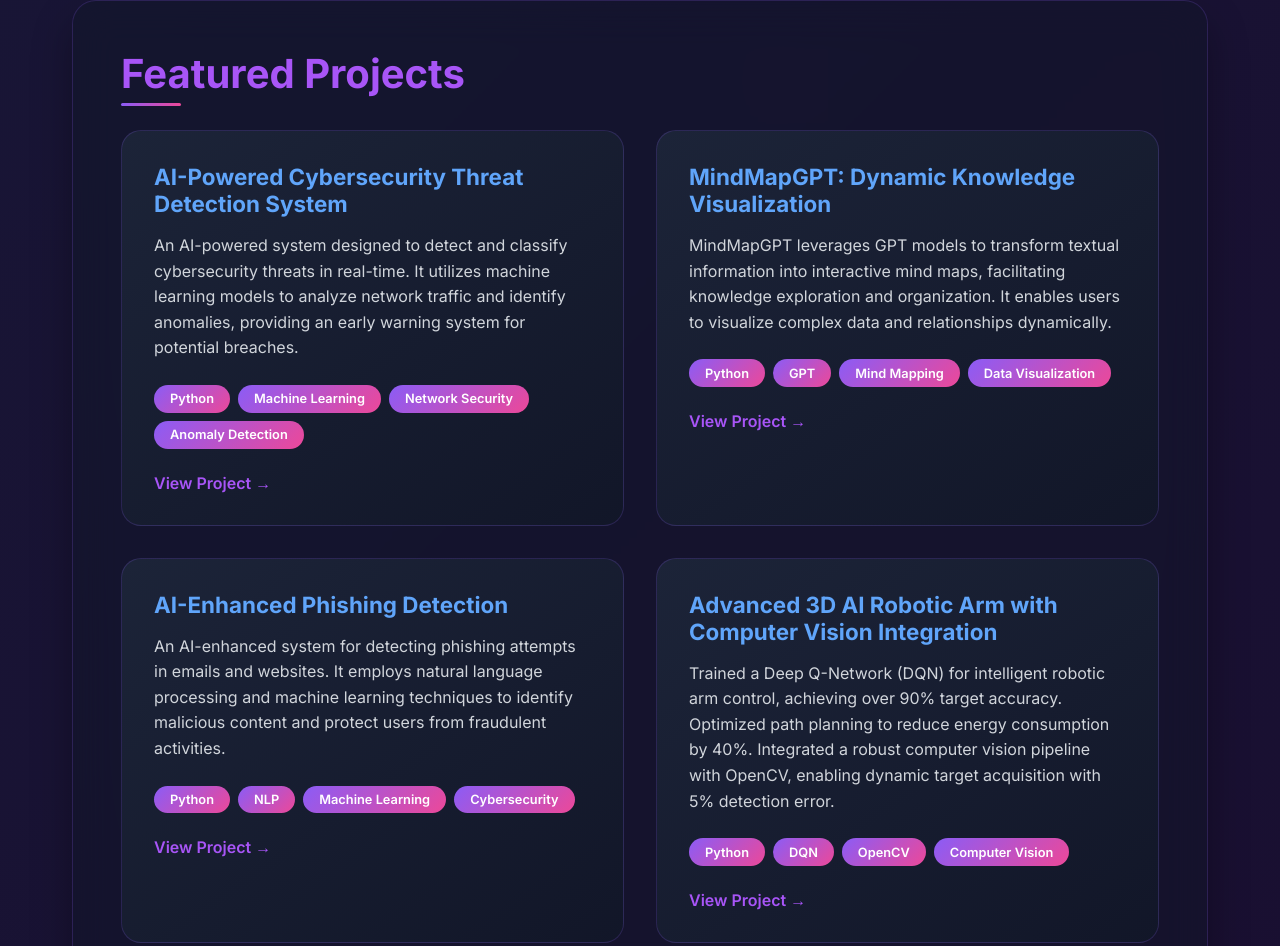
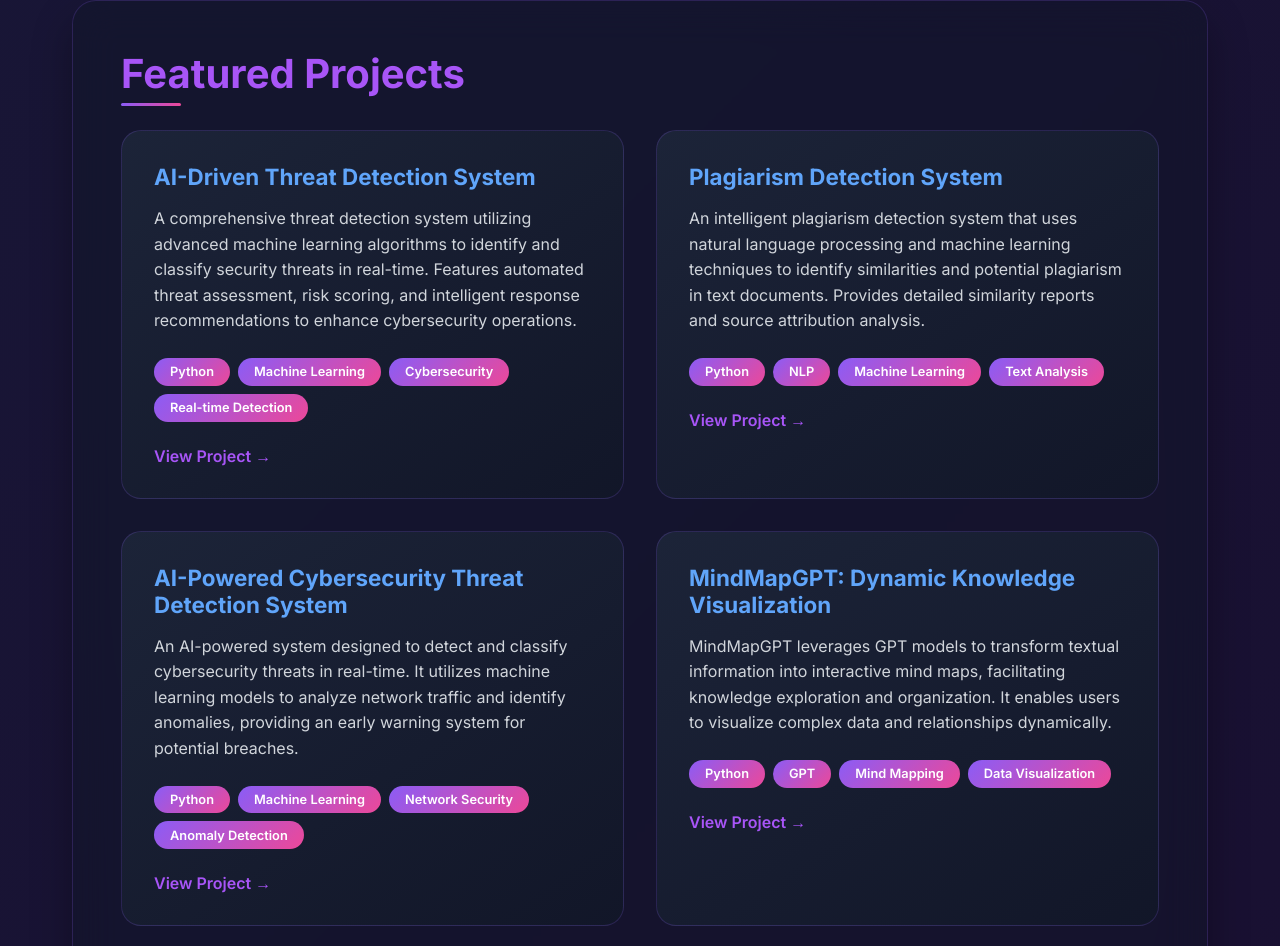
Before and after one commit to melisasvr/My-Portfolio, a plain HTML site: page index.html in a window 1280 px wide. Shown: the part 2053-2999 px from the top of the page. Drawn offline with Linux system fonts and the light colour scheme.

Commit message:
Add new projects: AI-Driven Threat Detection System and Plagiarism Detection System, update skills with CI/CD and Cypress

```diff
--- a/index.html
+++ b/index.html
@@ -627,6 +627,38 @@
                 <h2 class="section-title">Featured Projects</h2>
                 <div class="projects-grid">
                     <div class="project-card">
+                        <h3 class="project-title">AI-Driven Threat Detection System</h3>
+                        <p class="project-description">
+                            A comprehensive threat detection system utilizing advanced machine learning algorithms to identify and classify security threats in real-time. Features automated threat assessment, risk scoring, and intelligent response recommendations to enhance cybersecurity operations.
+                        </p>
+                        <div class="tech-tags">
+                            <span class="tech-tag">Python</span>
+                            <span class="tech-tag">Machine Learning</span>
+                            <span class="tech-tag">Cybersecurity</span>
+                            <span class="tech-tag">Real-time Detection</span>
+                        </div>
+                        <a href="https://github.com/melisasvr/AI-Driven-Threat-Detection-System" class="project-link" target="_blank" rel="noopener noreferrer">
+                            View Project →
+                        </a>
+                    </div>
+
+                    <div class="project-card">
+                        <h3 class="project-title">Plagiarism Detection System</h3>
+                        <p class="project-description">
+                            An intelligent plagiarism detection system that uses natural language processing and machine learning techniques to identify similarities and potential plagiarism in text documents. Provides detailed similarity reports and source attribution analysis.
+                        </p>
+                        <div class="tech-tags">
+                            <span class="tech-tag">Python</span>
+                            <span class="tech-tag">NLP</span>
+                            <span class="tech-tag">Machine Learning</span>
+                            <span class="tech-tag">Text Analysis</span>
+                        </div>
+                        <a href="https://github.com/melisasvr/Plagiarism-Detection-System" class="project-link" target="_blank" rel="noopener noreferrer">
+                            View Project →
+                        </a>
+                    </div>
+
+                    <div class="project-card">
                         <h3 class="project-title">AI-Powered Cybersecurity Threat Detection System</h3>
                         <p class="project-description">
                             An AI-powered system designed to detect and classify cybersecurity threats in real-time. It utilizes machine learning models to analyze network traffic and identify anomalies, providing an early warning system for potential breaches.
@@ -782,6 +814,8 @@
                             <span class="skill-tag">Postman</span>
                             <span class="skill-tag">GitHub</span>
                             <span class="skill-tag">Docker</span>
+                            <span class="skill-tag">CI/CD</span>
+                            <span class="skill-tag">Cypress</span>
                         </div>
                     </div>
 
```
